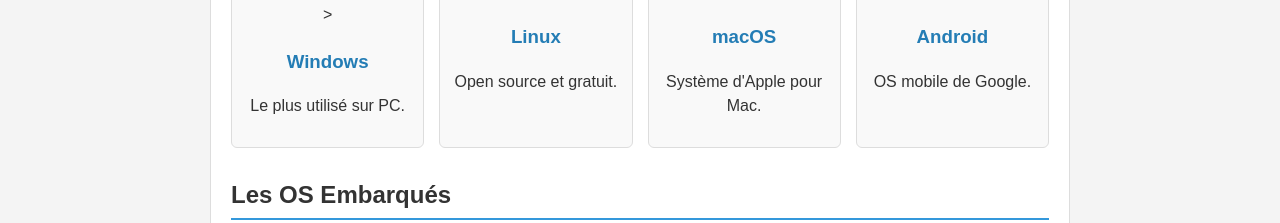
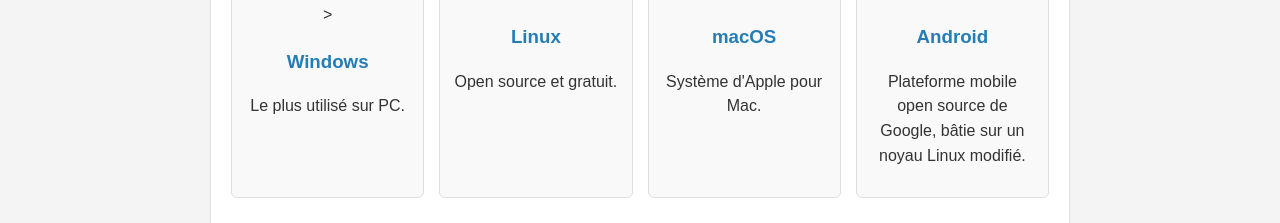
Before and after one commit to malikgafsia980-dotcom/operating-systems-website, a plain HTML site: page index.html in a window 1280 px wide. Shown: the part 556-779 px from the top of the page. Drawn offline with Linux system fonts and the light colour scheme.

Commit message:
Enhance Android OS description in index.html
Updated the description of the Android operating system.

```diff
--- a/index.html
+++ b/index.html
@@ -35,7 +35,7 @@
       <article class="os-card"><img src="windows.svg" alt="Logo Windows" <svg xmlns="http://www.w3.org/2000/svg" viewBox="0 0 100 100"><rect x="8" y="12" width="39" height="35" fill="#00a4ef"/><rect x="53" y="8" width="39" height="39" fill="#00a4ef"/><rect x="8" y="53" width="39" height="35" fill="#00a4ef"/><rect x="53" y="53" width="39" height="39" fill="#00a4ef"/></svg>><h3>Windows</h3><p data-fr="Le plus utilisé sur PC." data-en="Widely used on PCs.">Le plus utilisé sur PC.</p></article>
       <article class="os-card"><img src="linux.svg" alt="Mascotte Linux Tux"><h3>Linux</h3><p data-fr="Open source et gratuit." data-en="Open source and free.">Open source et gratuit.</p></article>
       <article class="os-card"><img src="macos.svg" alt="Logo Apple"><h3>macOS</h3><p data-fr="Système d'Apple pour Mac." data-en="Apple's operating system for Mac.">Système d'Apple pour Mac.</p></article>
-      <article class="os-card"><img src="android.svg" alt="Logo Android"><h3>Android</h3><p data-fr="OS mobile de Google." data-en="Google's mobile operating system.">OS mobile de Google.</p></article>
+      <article class="os-card"><img src="android.svg" alt="Logo Android"><h3>Android</h3><p data-fr="Plateforme mobile open source de Google, bâtie sur un noyau Linux modifié." data-en="Google's open-source mobile platform built on a modified Linux kernel.">Plateforme mobile open source de Google, bâtie sur un noyau Linux modifié.</p></article>
     </div>
     <h2 data-fr="Les OS Embarqués" data-en="Embedded Operating Systems">Les OS Embarqués</h2>
     <p data-fr="Un OS embarqué est intégré dans un appareil pour gérer des fonctions précises. On en trouve dans les voitures, les appareils ménagers, les objets connectés et les machines industrielles."
```
